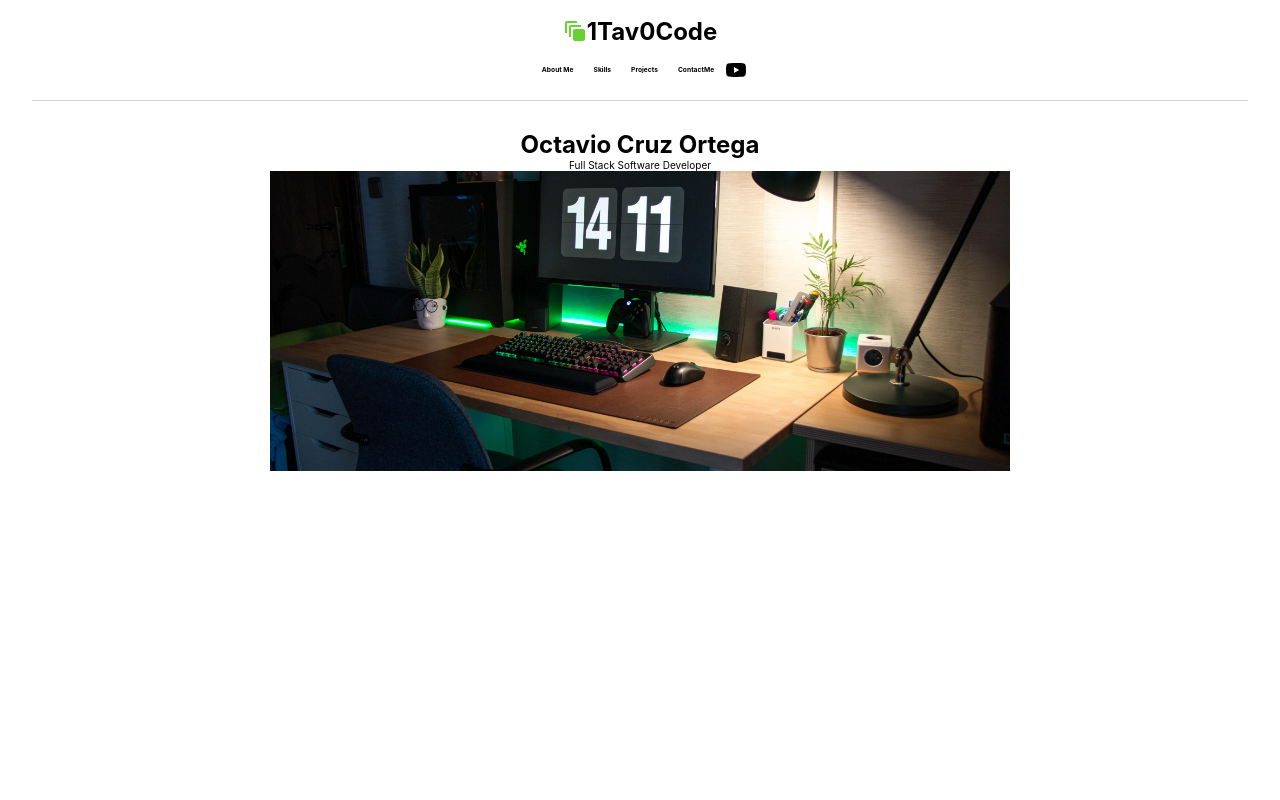
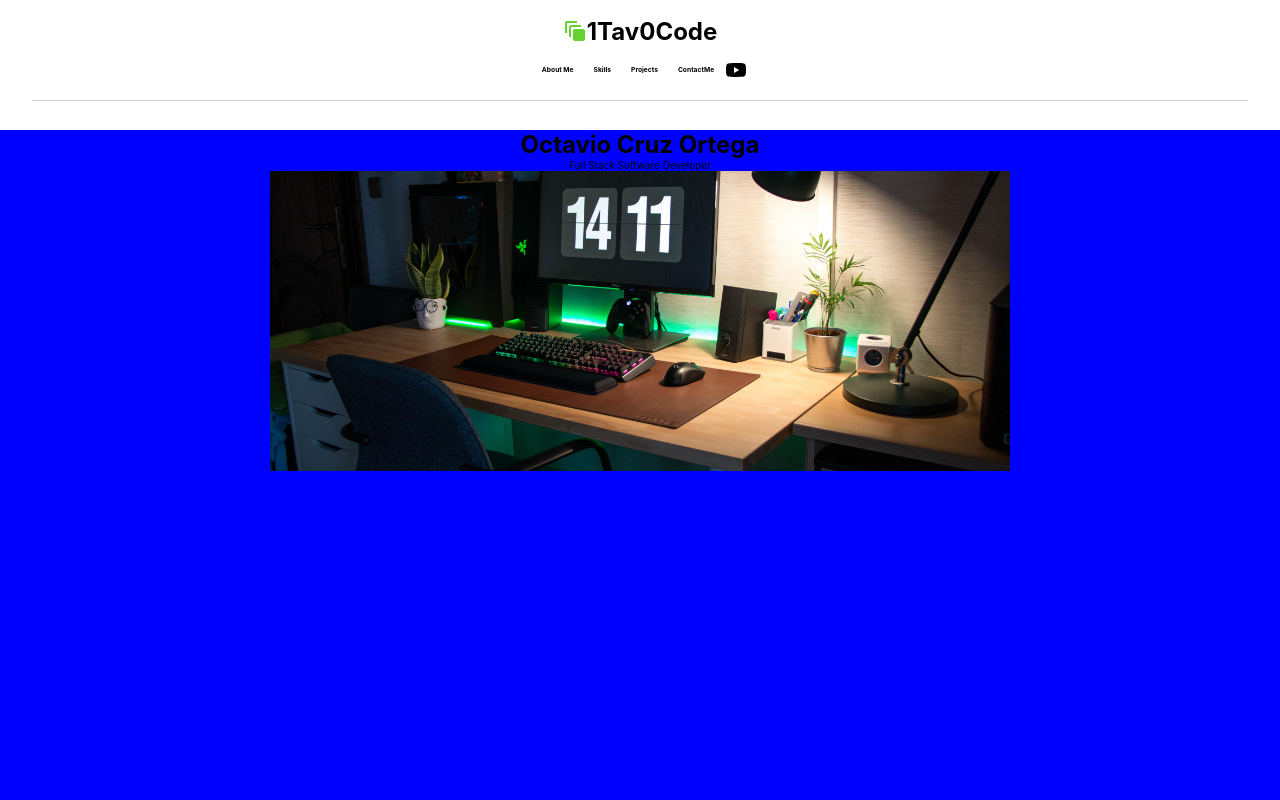
Before and after one commit to 1tav0/portfolio, a React (Create React App) app: page / in a window 1280 px wide. Shown: the top 800 px of the page. Built offline with nearby package versions, Linux system fonts and the light colour scheme.

Commit message:
modify intro component

```diff
--- a/src/components/Intro.css
+++ b/src/components/Intro.css
@@ -2,6 +2,17 @@
     margin-top: 100px;
     z-index: 0;
     height: 100vh;
+    background-color: blue;
+}
+
+.intro__parent{
+    /* background-color: red;
+    width: 50%;
+    display: flex;
+    flex-direction: column;
+    justify-content: center;
+    align-items: center;
+    text-align: center; */
 }
 .intro__title{
     margin-bottom: 20px;
@@ -10,6 +21,7 @@
     align-items: center;
     color: black;
     margin-top: 50px;
+    /* background-color: green; */
 }
 .intro__title>p{
     font-size: 10px;
--- a/src/components/Intro.js
+++ b/src/components/Intro.js
@@ -6,6 +6,7 @@ const Intro = () => {
   return (
     <section id="intro">
       <div className="intro__wrapper">
+        <div className="intro__parent">
           <div className="intro__title">
             <h1>Octavio Cruz Ortega</h1>
             <p>Full Stack Software Developer</p>
@@ -14,6 +15,7 @@ const Intro = () => {
             <img src={neatDesk} alt="desk" />
           </div>
         </div>
+      </div>
     </section>
   )
 }
```
Lines whose indentation alone changed are shown as unchanged.
